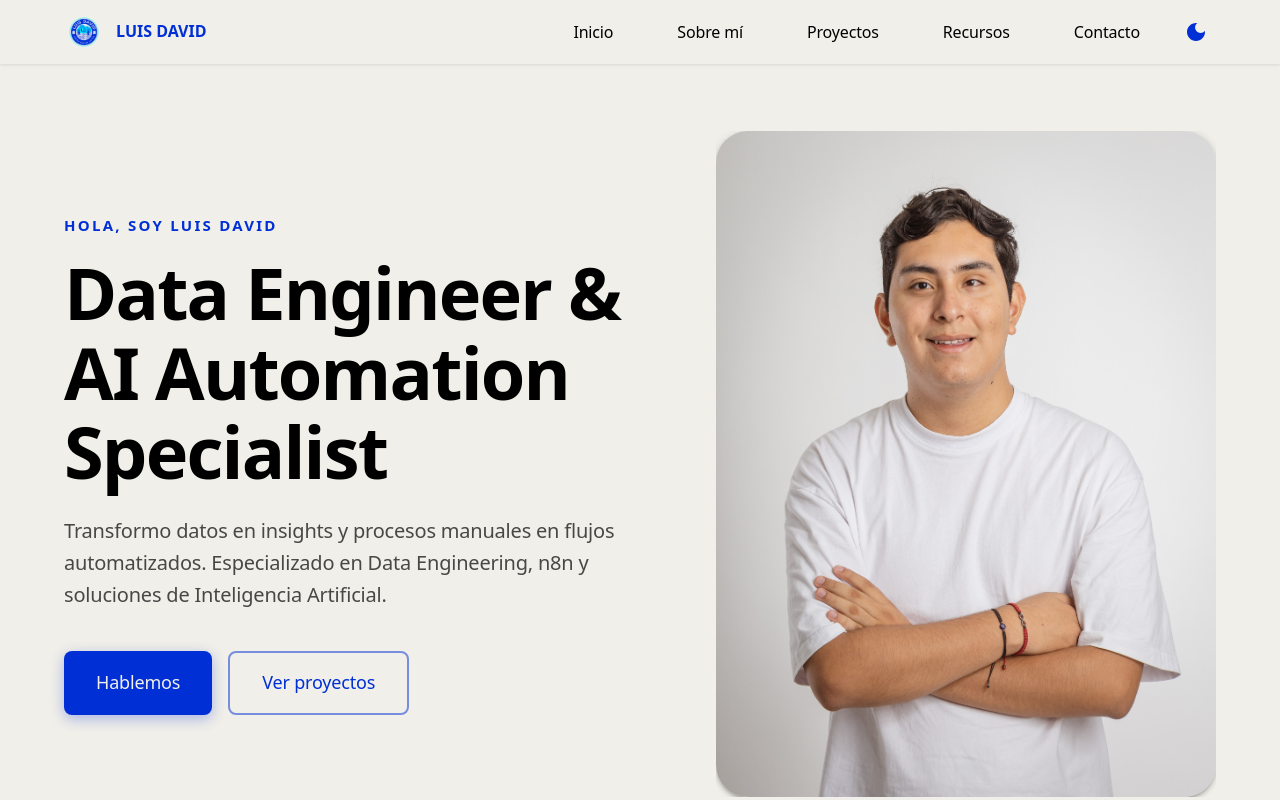
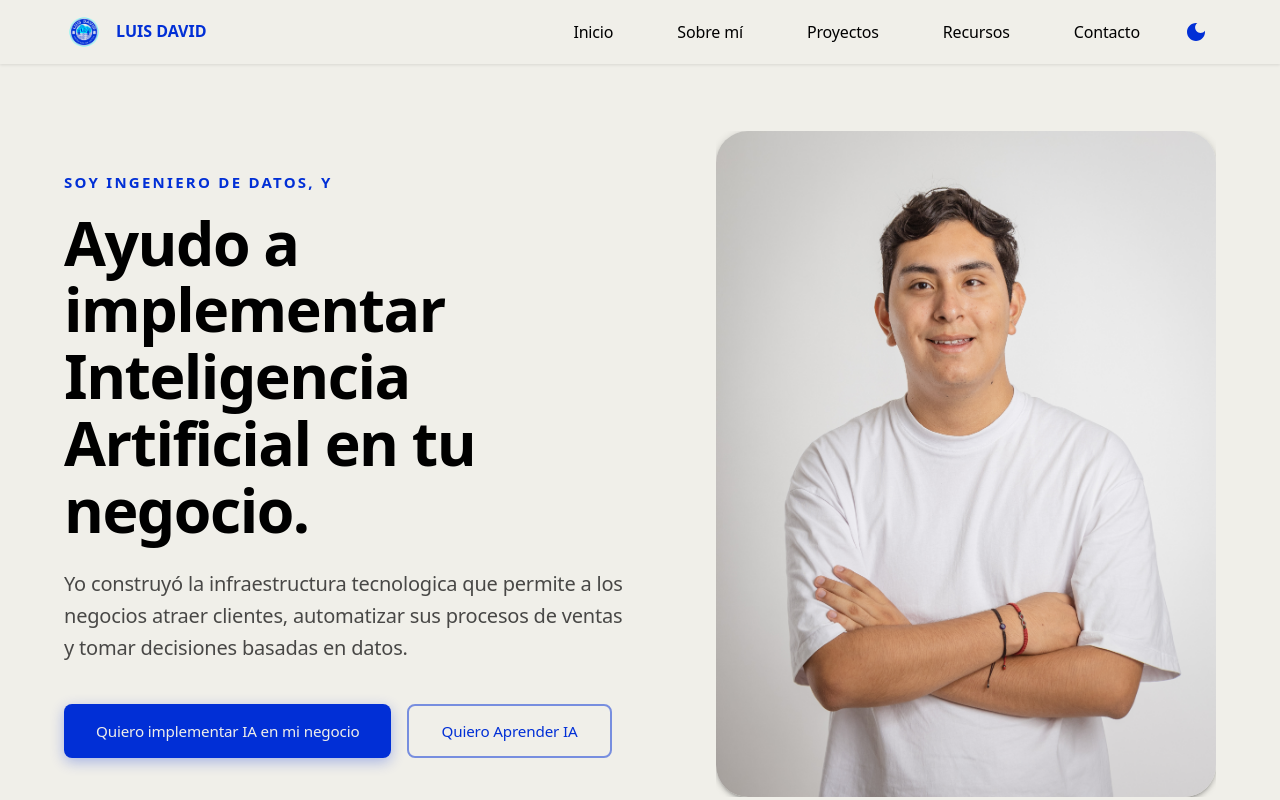
Before and after one commit to LuisDavid0912/LuisDavidWebsite, a Next.js app: page / in a window 1280 px wide. Shown: the top 800 px of the page. Built offline with nearby package versions, Linux system fonts and the light colour scheme.

Commit message:
feat: update hero content, typography, and add external link support to buttons

```diff
--- a/src/components/Hero.tsx
+++ b/src/components/Hero.tsx
@@ -40,7 +40,7 @@ export default function Hero() {
                   mb: 2,
                 }}
               >
-                Hola, soy Luis David
+                Soy Ingeniero de Datos, y
               </Typography>
               <Typography
                 variant="h1"
@@ -48,7 +48,7 @@ export default function Hero() {
                 sx={{
                   color: 'text.primary',
                   mb: 3,
-                  fontSize: { xs: '2.25rem', sm: '3rem', md: '3.75rem', lg: '4.5rem' },
+                  fontSize: { xs: '2.25rem', sm: '3rem', md: '3.75rem', lg: '3.8rem' },
                   lineHeight: 1.1,
                 }}
               >
@@ -79,6 +79,8 @@ export default function Hero() {
                 <SecondaryButton
                   component={Link}
                   href={siteContent.hero.ctaSecondary.href}
+                  target={siteContent.hero.ctaSecondary.href.startsWith('http') ? '_blank' : undefined}
+                  rel={siteContent.hero.ctaSecondary.href.startsWith('http') ? 'noopener noreferrer' : undefined}
                 >
                   {siteContent.hero.ctaSecondary.label}
                 </SecondaryButton>
--- a/src/components/PrimaryButton.tsx
+++ b/src/components/PrimaryButton.tsx
@@ -2,6 +2,10 @@ import { Button, ButtonProps } from '@mui/material';
 
 interface PrimaryButtonProps extends Omit<ButtonProps, 'variant' | 'color'> {
   children: React.ReactNode;
+  component?: any;
+  href?: string;
+  target?: string;
+  rel?: string;
 }
 
 export default function PrimaryButton({ children, ...props }: PrimaryButtonProps) {
@@ -11,6 +15,14 @@ export default function PrimaryButton({ children, ...props }: PrimaryButtonProps
       color="primary"
       size="large"
       {...props}
+      sx={[
+        {
+          fontSize: { xs: '0.8125rem', sm: '0.875rem', md: '0.95rem' },
+          px: { xs: 2.5, sm: 3, md: 4 },
+          py: { xs: 1, sm: 1.25, md: 1.5 },
+        },
+        ...(Array.isArray(props.sx) ? props.sx : [props.sx]),
+      ]}
     >
       {children}
     </Button>
--- a/src/components/SecondaryButton.tsx
+++ b/src/components/SecondaryButton.tsx
@@ -2,6 +2,10 @@ import { Button, ButtonProps } from '@mui/material';
 
 interface SecondaryButtonProps extends Omit<ButtonProps, 'variant' | 'color'> {
   children: React.ReactNode;
+  component?: any;
+  href?: string;
+  target?: string;
+  rel?: string;
 }
 
 export default function SecondaryButton({ children, ...props }: SecondaryButtonProps) {
@@ -11,6 +15,14 @@ export default function SecondaryButton({ children, ...props }: SecondaryButtonP
       color="primary"
       size="large"
       {...props}
+      sx={[
+        {
+          fontSize: { xs: '0.8125rem', sm: '0.875rem', md: '0.95rem' },
+          px: { xs: 2.5, sm: 3, md: 4 },
+          py: { xs: 1, sm: 1.25, md: 1.5 },
+        },
+        ...(Array.isArray(props.sx) ? props.sx : [props.sx]),
+      ]}
     >
       {children}
     </Button>
--- a/src/content/site.ts
+++ b/src/content/site.ts
@@ -18,15 +18,15 @@ export const siteContent = {
   },
 
   hero: {
-    headline: 'Data Engineer & AI Automation Specialist',
-    subheadline: 'Transformo datos en insights y procesos manuales en flujos automatizados. Especializado en Data Engineering, n8n y soluciones de Inteligencia Artificial.',
+    headline: 'Ayudo a implementar Inteligencia Artificial en tu negocio.',
+    subheadline: 'Yo construyó la infraestructura tecnologica que permite a los negocios atraer clientes, automatizar sus procesos de ventas y tomar decisiones basadas en datos.',
     ctaPrimary: {
-      label: 'Hablemos',
-      href: '/contact',
+      label: 'Quiero implementar IA en mi negocio',
+      href: '/diagnostico',
     },
     ctaSecondary: {
-      label: 'Ver proyectos',
-      href: '/projects',
+      label: 'Quiero Aprender IA',
+      href: 'https://skool.com/@luis-david-7838',
     },
   },
 
```
